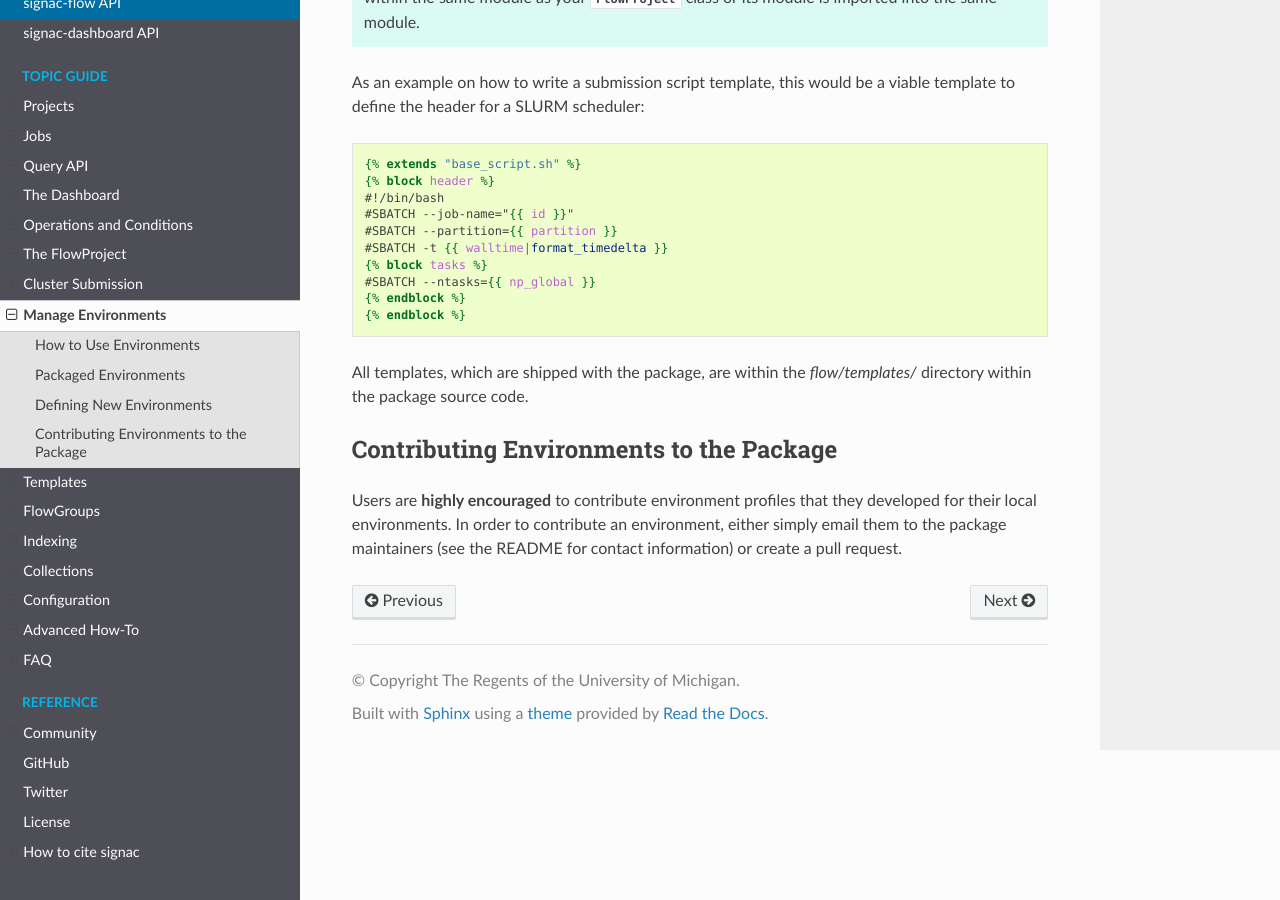
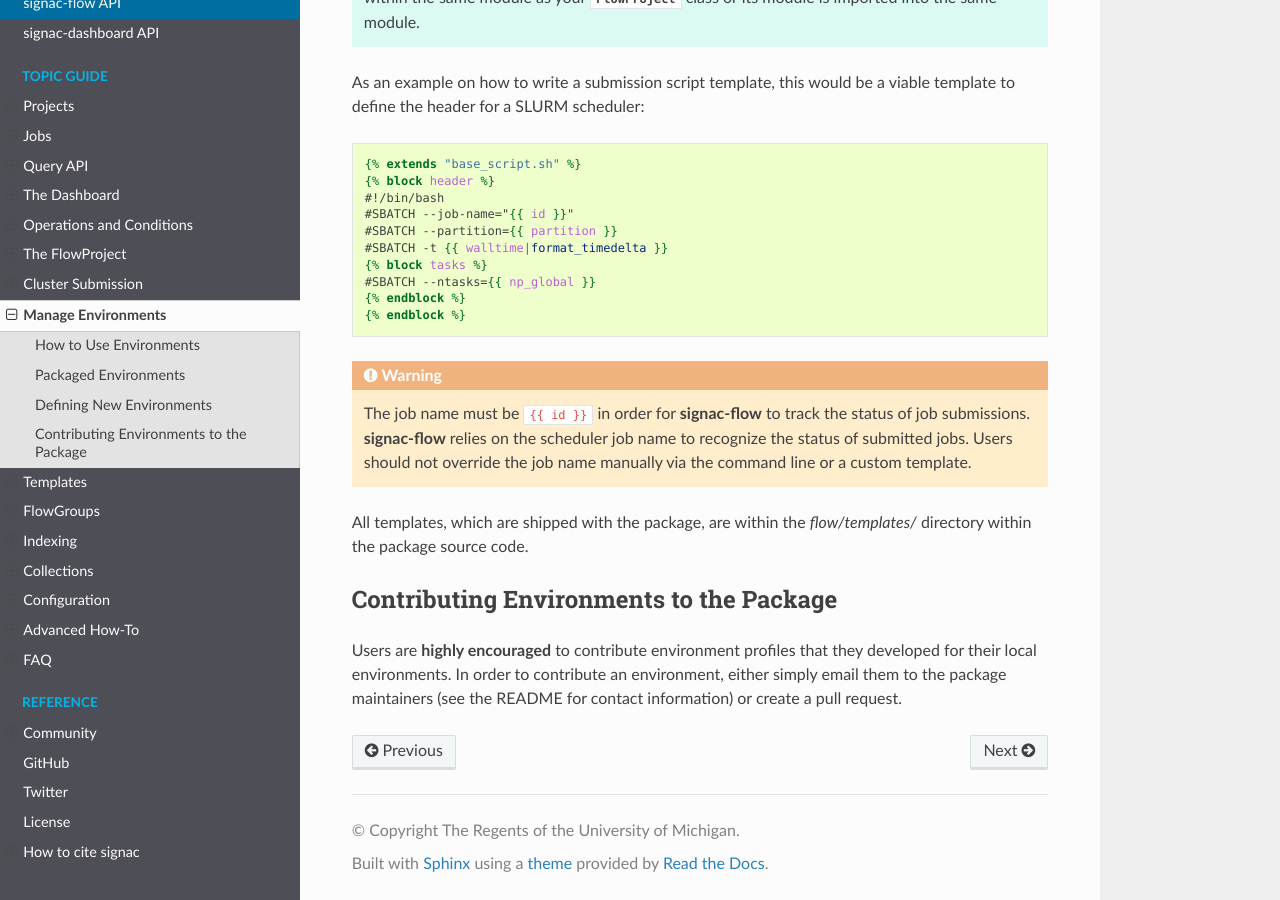
Before and after one commit to glotzerlab/signac-docs, a Sphinx documentation site: the page built from docs/source/environments.rst, in a window 1280 px wide and 900 px high, scrolled down 1692 px. Built offline with Sphinx 7.4.7 and the Read the Docs theme 2.0.0, drawn with Linux system fonts in a browser that asks for light colours.

Commit message:
added warnings for chaging job names

```diff
--- a/docs/source/cluster_submission.rst
+++ b/docs/source/cluster_submission.rst
@@ -34,6 +34,11 @@
       ~/my_project $ python project.py submit -- -l A:my_account_name
 
 Everything after the two dashes ``--`` will not be interpreted by the *submit* interface, but directly forwarded to the scheduler *as is*.
+
+.. warning::
+
+    **signac-flow** relies on the scheduler job name to recognize the status of submitted jobs.
+    Users should not override the job name manually via the command line or a custom template.
 
 Unless you have one of the :ref:`supported schedulers <environments>` installed, you will not be able to submit any operations in your local environment.
 However, **signac-flow** comes with a simple scheduler for testing purposes.
--- a/docs/source/environments.rst
+++ b/docs/source/environments.rst
@@ -73,6 +73,12 @@ As an example on how to write a submission script template, this would be a viab
     {% endblock %}
     {% endblock %}
 
+.. warning::
+
+    The job name must be ``{{ id }}`` in order for **signac-flow** to track the status of job submissions.
+    **signac-flow** relies on the scheduler job name to recognize the status of submitted jobs.
+    Users should not override the job name manually via the command line or a custom template.
+
 
 All templates, which are shipped with the package, are within the *flow/templates/* directory within the package source code.
 
```
